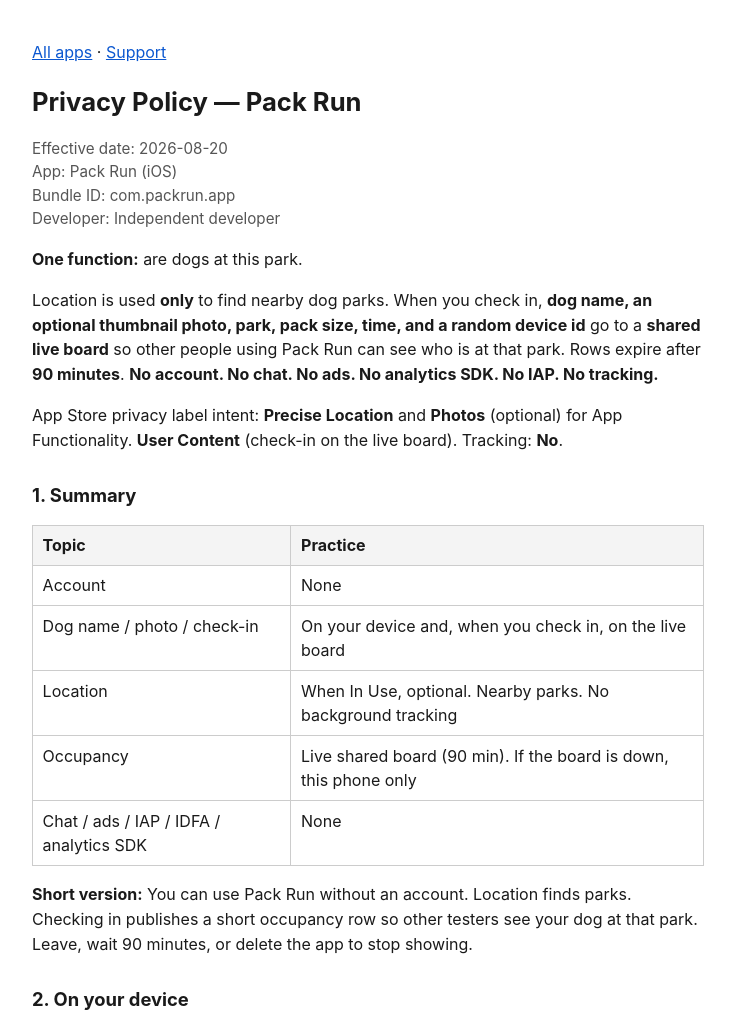
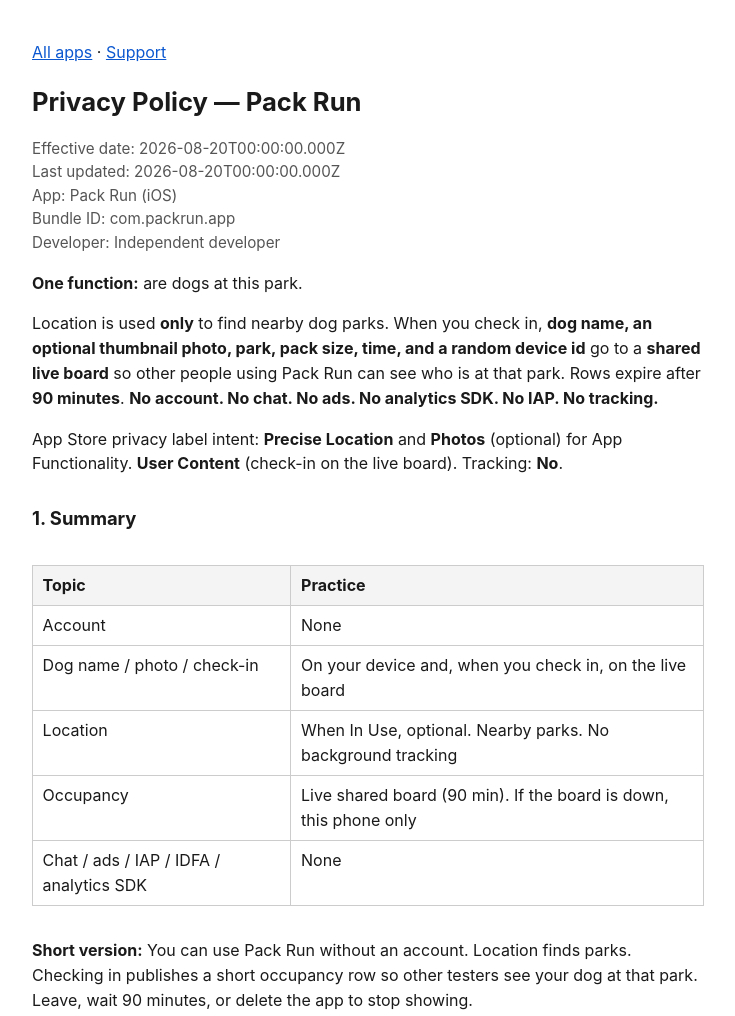
Before and after one commit to gh6c7hjfn7-cmyk/app-legal, a plain HTML site: page pack-run/privacy.html in a window 1280 px wide. Shown: the top 1016 px of the page, without its empty margins (272-1007 px from the left). Drawn offline with Linux system fonts and the light colour scheme.

Commit message:
pack-run privacy: public contact iCloud

```diff
--- a/pack-run/privacy.html
+++ b/pack-run/privacy.html
@@ -9,7 +9,7 @@
     h1 { font-size: 1.6rem; margin-bottom: 0.25rem; }
     h2 { font-size: 1.15rem; margin-top: 1.75rem; }
     .meta { color: #555; font-size: 0.95rem; }
-    table { border-collapse: collapse; width: 100%; margin: 1rem 0; }
+    table { border-collapse: collapse; width: 100%; margin: 2rem 0; }
     th, td { border: 1px solid #ccc; padding: 0.45rem 0.6rem; text-align: left; vertical-align: top; }
     th { background: #f4f4f4; }
     a { color: #0b57d0; }
@@ -19,7 +19,8 @@
 <body>
   <p><a href="../index.html">All apps</a> · <a href="support.html">Support</a></p>
   <h1>Privacy Policy — Pack Run</h1>
-  <p class="meta">Effective date: 2026-08-20<br>
+  <p class="meta">Effective date: 2026-08-20T00:00:00.000Z<br>
+  Last updated: 2026-08-20T00:00:00.000Z<br>
   App: Pack Run (iOS)<br>
   Bundle ID: com.packrun.app<br>
   Developer: Independent developer</p>
@@ -67,6 +68,6 @@
   </ul>
 
   <h2>7. Contact</h2>
-  <p><a href="support.html">Support page</a>. Material changes update the effective date and App Store privacy answers.</p>
+  <p>Email <a href="mailto:paturious.grey@icloud.com">paturious.grey@icloud.com</a>. Also the <a href="support.html">Support page</a>. Material changes update the effective date and App Store privacy answers.</p>
 </body>
 </html>
```
